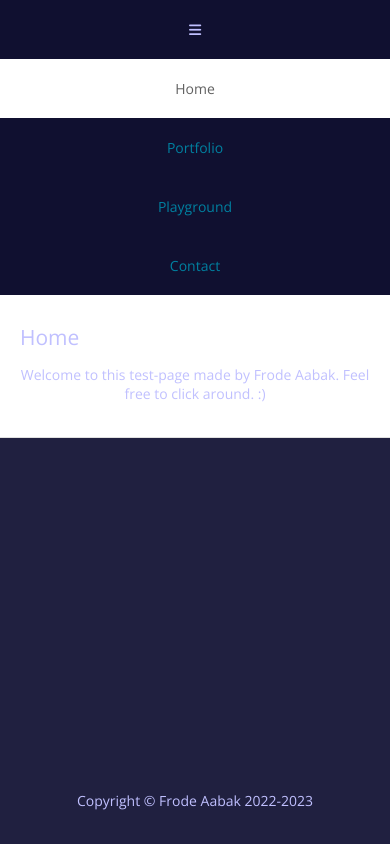
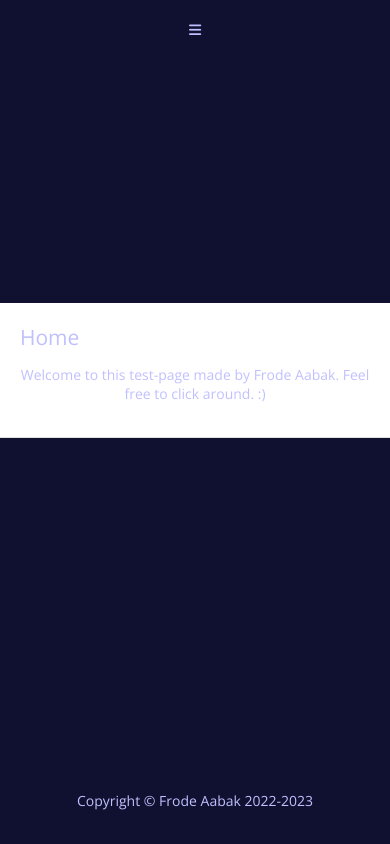
Before and after one commit to bootup-frode/noroff-html-css-ca, a PHP site: page / in a window 390 px wide, after a click that opens the changed part. Run offline with PHP 8.4, Linux system fonts and the light colour scheme; some libraries are stand-ins or nearby versions.

Commit message:
Hamburger menu fix

```diff
--- a/css/style.css
+++ b/css/style.css
@@ -11,7 +11,7 @@ h1,h2,h3,h4,h5,h6 {font-weight:normal;margin:0px;padding:0px}
 
 header {width:100%;float:left;margin:0px;padding:0px}
 
-.headerNavWrapper {width:100%;position:fixed;background-color:#101030}
+.headerNavWrapper {width:100%;position:fixed;background-color:#101030;overflow:hidden;height:59px}
 .headerNav {max-width:1200px;margin:0 auto;display:block;overflow:visible}
 .headerNavSupport {width:100%;height:59px}
 
@@ -28,8 +28,7 @@ nav ul li a {padding:20px;display:inline-block}
 .hamburgerIcon {display:none;padding:20px;cursor:pointer}
 #hamburger-checkbox {display:none}
 #hamburger-checkbox2 {display:none}
-#hamburger-checkbox:checked ~ nav {height:100%}
-#hamburger-checkbox2:checked ~ .headerNavWrapper {height:100%}
+#hamburger-checkbox:checked ~ .headerNavWrapper {height:100%}
 
 input, textarea, select {font-family:inherit;font-size:inherit;padding:10px;border-radius:5px;border:1px solid #e0e0e0;background-color:#ffffff}
 
--- a/index.html
+++ b/index.html
@@ -12,10 +12,9 @@
 </head>
 <body>
   <header>
-    <input type="checkbox" id="hamburger-checkbox2">
+    <input type="checkbox" id="hamburger-checkbox">
     <div class="headerNavWrapper">
       <div class="headerNav">
-        <input type="checkbox" id="hamburger-checkbox">
         <ul class="hamburgerIconUL">
           <li><label for="hamburger-checkbox" class="hamburgerIcon"><i class="fas fa-bars"></i></label></li>
         </ul>
```
